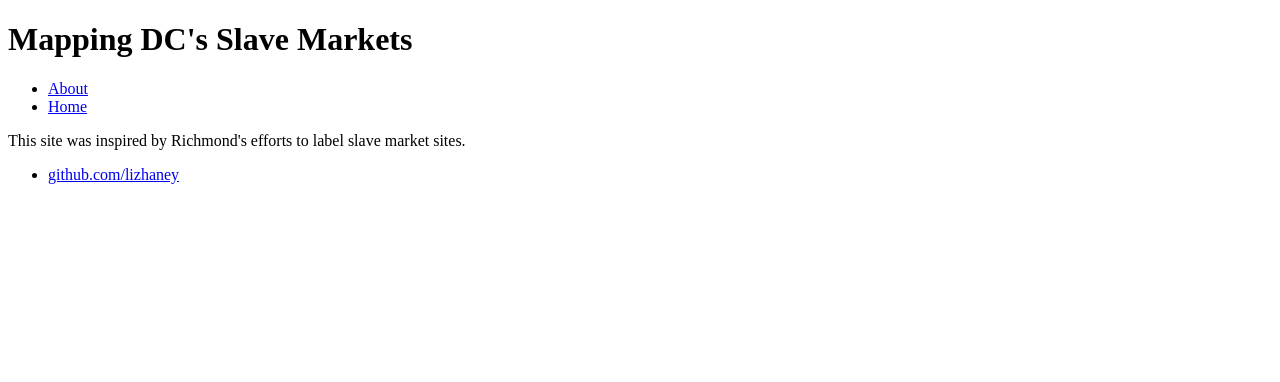
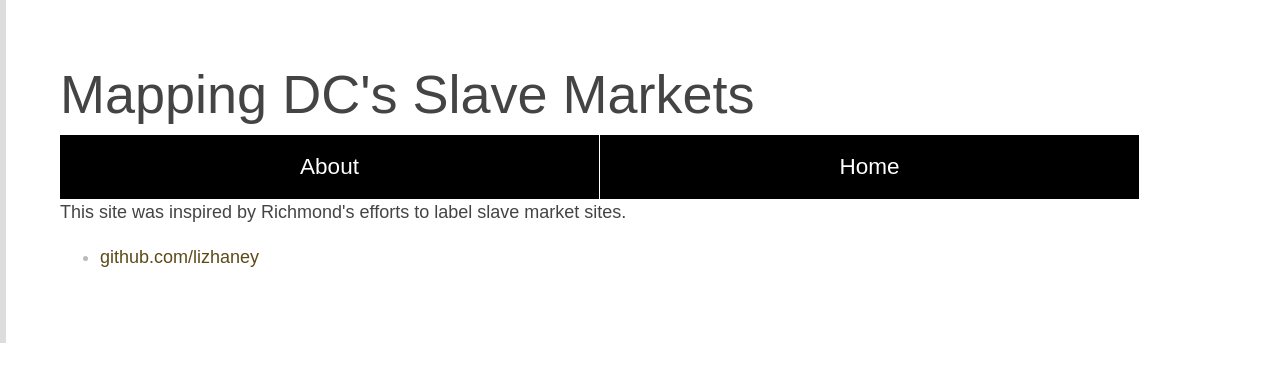
Before and after one commit to lizhaney/dc_slave_markets, a Jekyll site: the page built from about/index.html, in a window 1280 px wide. Shown: the top 382 px of the page. Built offline with Jekyll 4.4.1, drawn with Linux system fonts in a browser that asks for light colours.

Commit message:
Update default.html

```diff
--- a/_layouts/default.html
+++ b/_layouts/default.html
@@ -4,7 +4,7 @@
 			<title>{{ page.title }}</title>
 			<!-- link to main stylesheet -->
 <link href='http://fonts.googleapis.com/css?family=Lato:300,700,300italic,700italic' rel='stylesheet' type='text/css'>
-	<link rel="stylesheet" href="css/main.css">
+	<link rel="stylesheet" href="https://raw.githubusercontent.com/lizhaney/dc_slave_markets/gh-pages/css/main.css">
 
 		</head>
 		<header>
```
